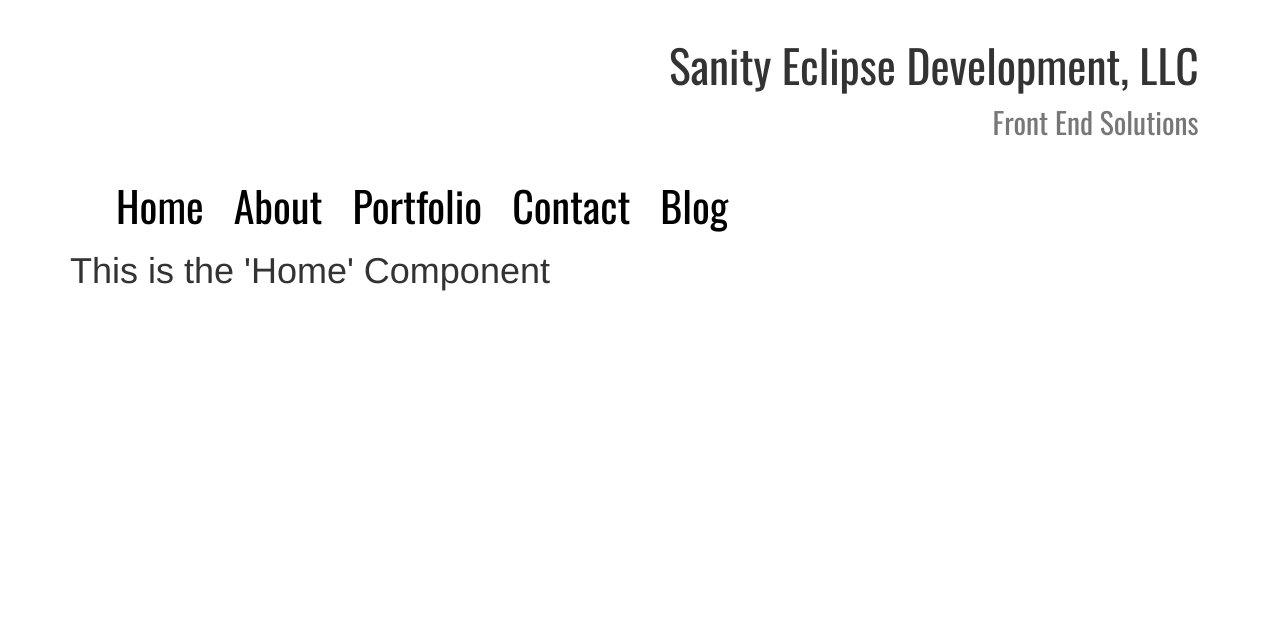
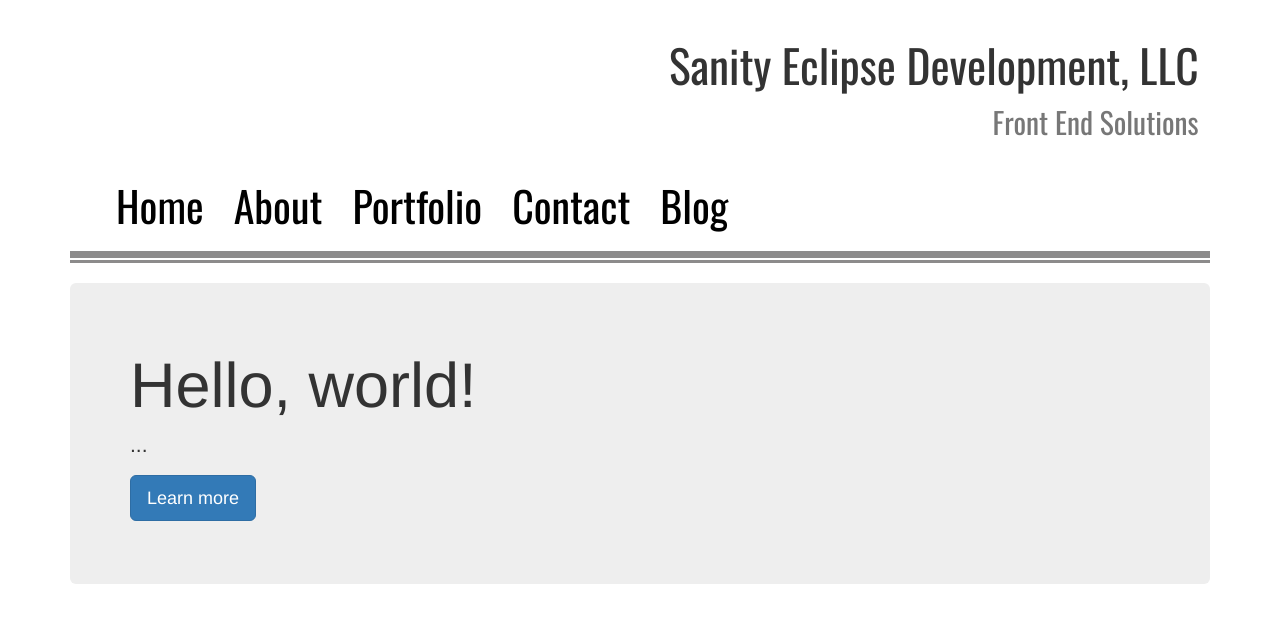
Before and after one commit to SanityEclipse/SED-business-site, an Angular app: page /home in a window 1280 px wide. Shown: the top 622 px of the page. Built offline with nearby package versions, Linux system fonts and the light colour scheme.

Commit message:
added and style parallel horizontal rules.

```diff
--- a/src/app/core/navbar/navbar.component.html
+++ b/src/app/core/navbar/navbar.component.html
@@ -25,3 +25,5 @@
   </div><!-- /.container-fluid -->
 
 </nav>
+<hr style="border-top: 7px solid #8c8b8b; margin-bottom:-18px"/>
+<hr style="border-top: 3px solid #8c8b8b;"/>
--- a/src/app/home/home.component.html
+++ b/src/app/home/home.component.html
@@ -1 +1,5 @@
-<h1> This is the 'Home' Component <h1>
+<div class="jumbotron">
+  <h1>Hello, world!</h1>
+  <p>...</p>
+  <p><a class="btn btn-primary btn-lg" href="#" role="button">Learn more</a></p>
+</div>
```
